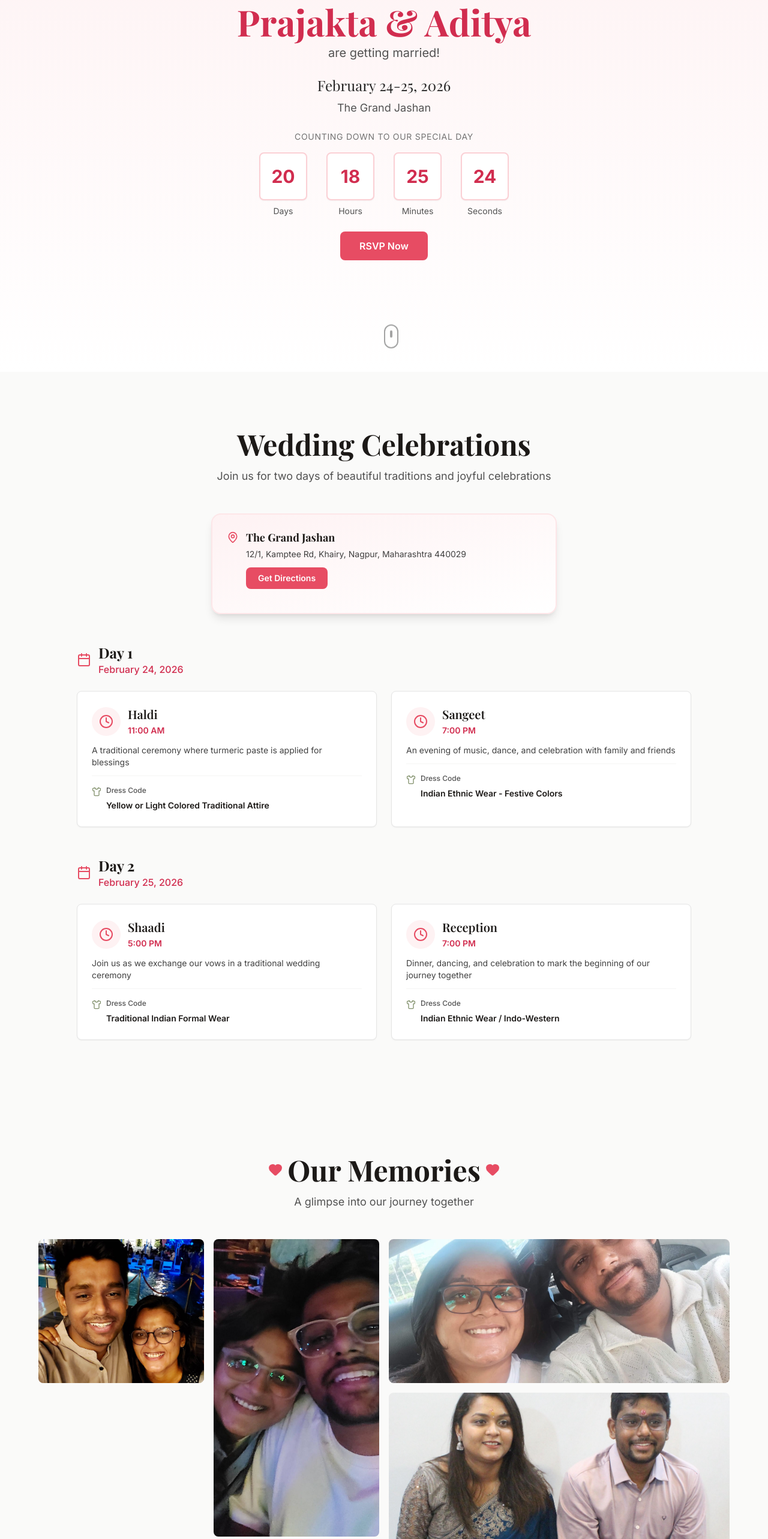
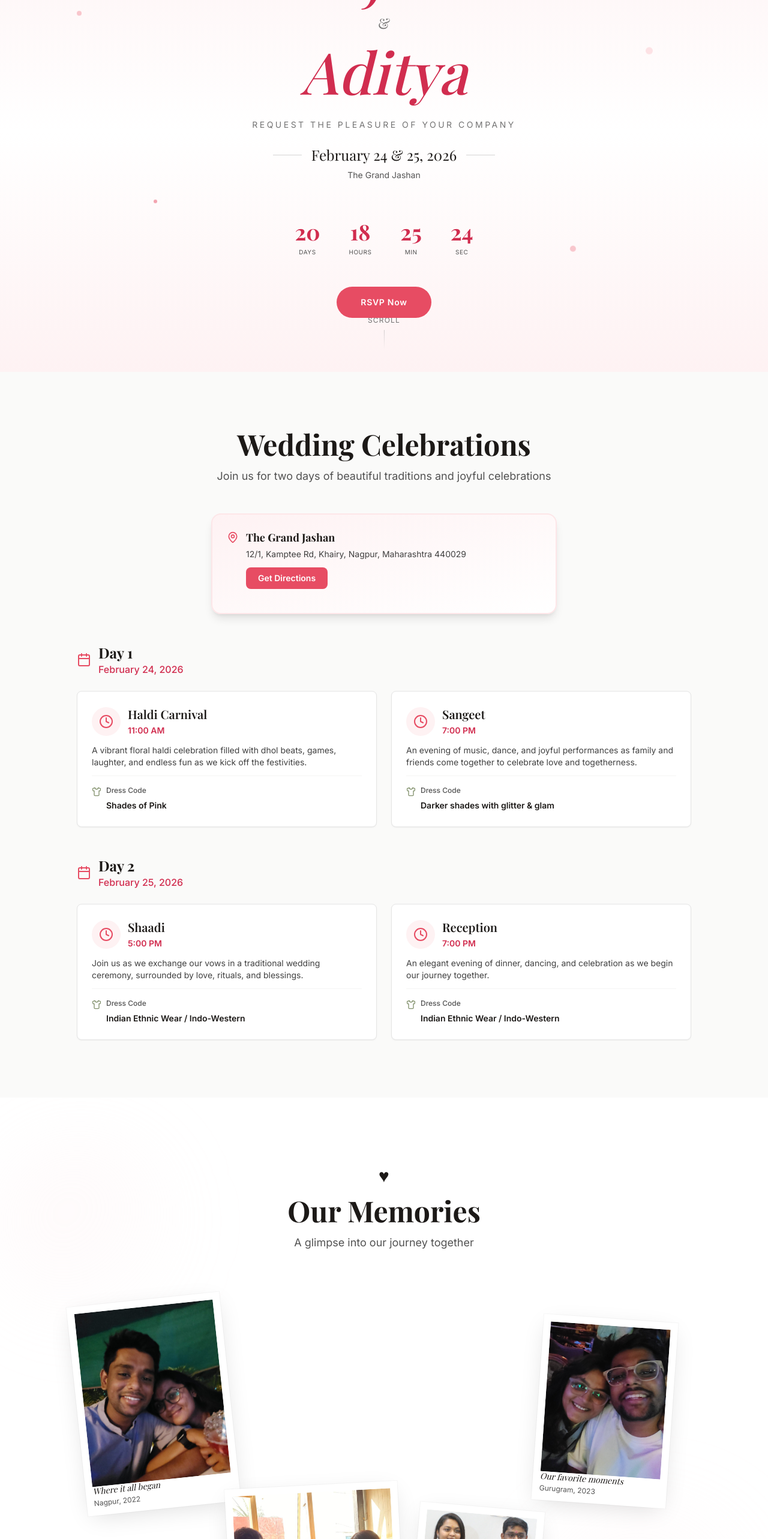
Before and after one commit to AadityaSapate/wedding-invite, a Next.js app: page / in a window 1280 px wide. Shown: the part 180-2746 px from the top of the page at 60% size. Built offline with nearby package versions, Linux system fonts and the light colour scheme; a web font is replaced by a local one.

Commit message:
update background

```diff
--- a/src/app/globals.css
+++ b/src/app/globals.css
@@ -81,4 +81,62 @@
     animation: float 3s ease-in-out infinite;
     animation-delay: 1s;
   }
+
+  @keyframes float-reverse {
+    0%, 100% {
+      transform: translate(0, 0);
+    }
+    50% {
+      transform: translate(-5px, -15px);
+    }
+  }
+
+  @keyframes scroll-hint {
+    0%, 100% {
+      transform: translateY(0);
+    }
+    50% {
+      transform: translateY(6px);
+    }
+  }
+
+  @keyframes mesh-1 {
+    0%, 100% {
+      background: radial-gradient(circle at 20% 80%, rgba(var(--primary-rgb, 168, 85, 247) / 0.3) 0%, transparent 50%);
+    }
+    33% {
+      background: radial-gradient(circle at 80% 20%, rgba(var(--primary-rgb, 168, 85, 247) / 0.3) 0%, transparent 50%);
+    }
+    66% {
+      background: radial-gradient(circle at 40% 40%, rgba(var(--primary-rgb, 168, 85, 247) / 0.3) 0%, transparent 50%);
+    }
+  }
+
+  @keyframes mesh-2 {
+    0%, 100% {
+      background: radial-gradient(circle at 70% 30%, rgba(var(--primary-rgb, 168, 85, 247) / 0.4) 0%, transparent 40%);
+    }
+    33% {
+      background: radial-gradient(circle at 30% 70%, rgba(var(--primary-rgb, 168, 85, 247) / 0.4) 0%, transparent 40%);
+    }
+    66% {
+      background: radial-gradient(circle at 60% 60%, rgba(var(--primary-rgb, 168, 85, 247) / 0.4) 0%, transparent 40%);
+    }
+  }
+
+  .animate-float-reverse {
+    animation: float-reverse 6s ease-in-out infinite;
+  }
+
+  .animate-scroll-hint {
+    animation: scroll-hint 1.5s ease-in-out infinite;
+  }
+
+  .animate-mesh-1 {
+    animation: mesh-1 15s linear infinite;
+  }
+
+  .animate-mesh-2 {
+    animation: mesh-2 20s linear infinite;
+  }
 }
--- a/src/components/sections/Hero.tsx
+++ b/src/components/sections/Hero.tsx
@@ -16,58 +16,78 @@ export function Hero() {
   }, []);
 
   return (
-    <section className="relative min-h-screen flex items-center justify-center bg-gradient-to-b from-primary-50 to-white">
-      <div className="section-container text-center">
-        <div className="space-y-6">
-          {/* Names */}
-          <div className="space-y-2">
-            <h1 className="heading-1 text-primary-600">
-              {siteConfig.names.bride} & {siteConfig.names.groom}
-            </h1>
-            <p className="text-xl text-neutral-600">
-              are getting married!
-            </p>
+    <section className="relative min-h-screen flex items-center justify-center overflow-hidden">
+      {/* Layered animated background */}
+      <div className="absolute inset-0">
+        <div className="absolute inset-0 bg-gradient-to-b from-primary-50 via-white to-primary-50" />
+
+        {/* Animated mesh gradient 1 */}
+        <div
+          className="absolute inset-0 opacity-40 animate-mesh-1"
+        />
+
+        {/* Animated mesh gradient 2 */}
+        <div
+          className="absolute inset-0 opacity-30 animate-mesh-2"
+        />
       </div>
 
-          {/* Date */}
-          <div className="space-y-2">
-            <p className="text-2xl font-serif text-neutral-800">
-              February 24-25, 2026
-            </p>
-            <p className="text-lg text-neutral-600">
-              {siteConfig.venue.name}
-            </p>
+      {/* Floating decorative shapes */}
+      <div className="absolute top-1/4 left-[10%] w-2 h-2 rounded-full bg-primary-400/40 animate-float" />
+      <div className="absolute top-1/3 right-[15%] w-3 h-3 rounded-full bg-primary-300/30 animate-float-delay" />
+      <div className="absolute bottom-1/3 left-[20%] w-1.5 h-1.5 rounded-full bg-primary-500/50 animate-float-slow" />
+      <div className="absolute bottom-1/4 right-[25%] w-2.5 h-2.5 rounded-full bg-primary-400/40 animate-float-reverse" />
+
+      {/* Content */}
+      <div className="relative z-10 text-center px-6 max-w-3xl mx-auto">
+
+        <h1 className="font-serif text-6xl md:text-8xl font-medium text-primary-600 mb-2 italic">
+          {siteConfig.names.bride}
+        </h1>
+
+        <div className="my-4">
+          <span className="font-serif text-2xl text-neutral-500">&</span>
         </div>
 
-          {/* Countdown */}
-          <div className="mt-12">
-            <p className="text-sm uppercase tracking-wider text-neutral-500 mb-4">
-              Counting down to our special day
+        <h1 className="font-serif text-6xl md:text-8xl font-medium text-primary-600 mb-8 italic">
+          {siteConfig.names.groom}
+        </h1>
+
+        <div className="mb-16">
+          <p className="text-sm tracking-[0.25em] uppercase text-neutral-500 mb-6">
+            Request the pleasure of your company
           </p>
-            <div className="flex justify-center gap-4 sm:gap-8">
+          <div className="flex items-center justify-center gap-4 text-neutral-900">
+            <span className="w-12 h-px bg-neutral-300" />
+            <p className="font-serif text-xl md:text-2xl">
+              February 24 & 25, 2026
+            </p>
+            <span className="w-12 h-px bg-neutral-300" />
+          </div>
+          <p className="text-neutral-600 text-sm mt-2">{siteConfig.venue.name}</p>
+        </div>
+
+        {/* Minimal Countdown */}
+        <div className="flex justify-center gap-8 md:gap-12 mb-12">
           <CountdownUnit value={timeUntil.days} label="Days" />
           <CountdownUnit value={timeUntil.hours} label="Hours" />
-              <CountdownUnit value={timeUntil.minutes} label="Minutes" />
-              <CountdownUnit value={timeUntil.seconds} label="Seconds" />
-            </div>
+          <CountdownUnit value={timeUntil.minutes} label="Min" />
+          <CountdownUnit value={timeUntil.seconds} label="Sec" />
         </div>
 
-          {/* CTA */}
-          <div className="mt-12">
         <a
           href="#rsvp"
-              className="inline-block bg-primary-500 hover:bg-primary-600 text-white font-semibold px-8 py-3 rounded-lg transition-colors duration-200"
+          className="inline-flex items-center gap-2 px-10 py-4 bg-primary-500 hover:bg-primary-600 text-white rounded-full font-semibold text-sm tracking-wider transition-colors"
         >
           RSVP Now
         </a>
       </div>
-        </div>
-      </div>
 
-      {/* Scroll indicator */}
-      <div className="absolute bottom-8 left-1/2 -translate-x-1/2 animate-bounce">
-        <div className="w-6 h-10 border-2 border-neutral-400 rounded-full flex justify-center">
-          <div className="w-1 h-3 bg-neutral-400 rounded-full mt-2"></div>
+      {/* Scroll hint */}
+      <div className="absolute bottom-10 left-1/2 -translate-x-1/2">
+        <div className="flex flex-col items-center gap-2 animate-scroll-hint">
+          <span className="text-xs tracking-widest text-neutral-500 uppercase">Scroll</span>
+          <div className="w-px h-8 bg-gradient-to-b from-neutral-400/50 to-transparent" />
         </div>
       </div>
     </section>
@@ -76,13 +96,13 @@ export function Hero() {
 
 function CountdownUnit({ value, label }: { value: number; label: string }) {
   return (
-    <div className="flex flex-col items-center">
-      <div className="w-16 h-16 sm:w-20 sm:h-20 bg-white border-2 border-primary-200 rounded-lg flex items-center justify-center shadow-sm">
-        <span className="text-2xl sm:text-3xl font-bold text-primary-600">
+    <div className="text-center">
+      <span className="font-serif text-3xl md:text-4xl text-primary-600 font-bold block">
         {value.toString().padStart(2, '0')}
       </span>
-      </div>
-      <span className="text-sm text-neutral-600 mt-2">{label}</span>
+      <span className="text-[10px] uppercase tracking-wider text-neutral-600">
+        {label}
+      </span>
     </div>
   );
 }
--- a/src/components/sections/PhotoGallery.tsx
+++ b/src/components/sections/PhotoGallery.tsx
@@ -1,5 +1,4 @@
 import Image from 'next/image';
-import { Heart } from 'lucide-react';
 
 // Our journey together
 const photos = [
@@ -7,73 +6,128 @@ const photos = [
     id: 1,
     src: '/images/gallery/nagpur-2022.jpeg',
     alt: 'We Started in Nagpur in 2022',
-    caption: 'Nagpur 2022',
-    span: '' // Square photo - standard size
+    caption: 'Where it all began',
+    date: 'Nagpur, 2022',
+    rotate: -6,
   },
   {
     id: 2,
     src: '/images/gallery/gurugram-2023.jpeg',
     alt: 'Our journey continued in Gurugram 2023',
-    caption: 'Gurugram 2023',
-    span: 'md:row-span-2' // Portrait photo - taller
+    caption: 'Our favorite moments',
+    date: 'Gurugram, 2023',
+    rotate: 4,
   },
   {
     id: 3,
     src: '/images/gallery/banglore-2024.jpeg',
     alt: 'Together in Banglore 2024',
-    caption: 'Banglore 2024',
-    span: 'md:col-span-2' // Landscape photo - wider
+    caption: 'Crafting together',
+    date: 'Banglore, 2024',
+    rotate: -3,
   },
   {
     id: 4,
     src: '/images/gallery/nagpur-2025.jpeg',
     alt: 'Confirmation from families in 2025',
-    caption: 'Families United 2025',
-    span: 'md:col-span-2 md:row-span-2' // Large photo - emphasis on final milestone
+    caption: 'Families united!',
+    date: 'Nagpur, 2025',
+    rotate: 5,
   },
 ];
 
 export function PhotoGallery() {
   return (
-    <section id="photos" className="section-container bg-neutral-50">
-      <div className="max-w-6xl mx-auto">
-        <div className="text-center mb-12">
-          <div className="flex items-center justify-center gap-2 mb-4">
-            <Heart className="w-6 h-6 text-primary-500 fill-primary-500" />
-            <h2 className="heading-2 text-neutral-900">
+    <section id="photos" className="py-28 px-6 bg-white relative overflow-hidden">
+      {/* Decorative elements */}
+      <div className="absolute top-20 left-0 w-72 h-72 bg-gradient-to-br from-primary-100/30 to-transparent rounded-full blur-3xl" />
+      <div className="absolute bottom-20 right-0 w-96 h-96 bg-gradient-to-br from-primary-100/20 to-transparent rounded-full blur-3xl" />
+
+      <div className="max-w-5xl mx-auto relative">
+        <div className="text-center mb-20">
+          <span className="inline-block text-3xl mb-4">♥</span>
+          <h2 className="heading-2 text-neutral-900 mb-4">
             Our Memories
           </h2>
-            <Heart className="w-6 h-6 text-primary-500 fill-primary-500" />
-          </div>
-          <p className="text-lg text-neutral-600">
+          <p className="text-lg text-neutral-600 max-w-md mx-auto">
             A glimpse into our journey together
           </p>
         </div>
 
-        {/* Masonry Grid Layout */}
-        <div className="grid grid-cols-2 md:grid-cols-4 gap-4 auto-rows-[240px]">
-          {photos.map((photo) => (
+        {/* Polaroid Grid - Artistic scattered layout */}
+        <div className="relative">
+          {/* Desktop: Scattered artistic layout */}
+          <div className="hidden md:block relative h-[700px]">
+            {photos.map((photo, index) => (
               <div
                 key={photo.id}
-              className={`relative overflow-hidden rounded-lg group ${photo.span} hover:shadow-xl transition-shadow duration-300`}
+                className={`absolute bg-white p-3 pb-12 shadow-xl cursor-pointer transition-all duration-300 hover:scale-105 hover:rotate-0 hover:z-10
+                  ${index === 0 ? 'top-0 left-0 w-64' : ''}
+                  ${index === 1 ? 'top-8 right-8 w-56' : ''}
+                  ${index === 2 ? 'bottom-0 left-1/4 w-72' : ''}
+                  ${index === 3 ? 'bottom-16 right-1/4 w-52' : ''}
+                `}
+                style={{
+                  transform: `rotate(${photo.rotate}deg)`,
+                  boxShadow: '0 10px 40px -10px rgba(0,0,0,0.15), 0 0 0 1px rgba(0,0,0,0.03)',
+                }}
               >
+                <div className="overflow-hidden relative aspect-[4/5]">
                   <Image
                     src={photo.src}
                     alt={photo.alt}
                     fill
-                className="object-cover group-hover:scale-105 transition-transform duration-300"
-                sizes="(max-width: 768px) 50vw, (max-width: 1024px) 50vw, 25vw"
+                    className="object-cover"
+                    sizes="(max-width: 768px) 100vw, 300px"
                   />
-              {/* Caption Overlay */}
-              <div className="absolute inset-0 bg-gradient-to-t from-black/70 via-black/20 to-transparent opacity-0 group-hover:opacity-100 transition-opacity duration-300 flex items-end">
-                <p className="text-white font-serif text-lg md:text-xl font-semibold p-4 w-full">
+                </div>
+                <div className="absolute bottom-3 left-3 right-3">
+                  <p className="font-serif text-neutral-900 italic text-sm">
                     {photo.caption}
+                  </p>
+                  <p className="text-xs text-neutral-600 mt-0.5">
+                    {photo.date}
                   </p>
                 </div>
               </div>
             ))}
           </div>
 
+          {/* Mobile: Stacked with slight rotation */}
+          <div className="md:hidden flex flex-col items-center gap-8">
+            {photos.map((photo) => (
+              <div
+                key={photo.id}
+                className="bg-white p-3 pb-12 shadow-xl w-64 relative"
+                style={{
+                  transform: `rotate(${photo.rotate / 2}deg)`,
+                  boxShadow: '0 10px 40px -10px rgba(0,0,0,0.15), 0 0 0 1px rgba(0,0,0,0.03)',
+                }}
+              >
+                <div className="relative aspect-[4/5]">
+                  <Image
+                    src={photo.src}
+                    alt={photo.alt}
+                    fill
+                    className="object-cover"
+                    sizes="256px"
+                  />
+                </div>
+                <div className="absolute bottom-3 left-3 right-3">
+                  <p className="font-serif text-neutral-900 italic text-sm">
+                    {photo.caption}
+                  </p>
+                  <p className="text-xs text-neutral-600 mt-0.5">
+                    {photo.date}
+                  </p>
+                </div>
+              </div>
+            ))}
+          </div>
+        </div>
+
+        {/* Timeline connector */}
+        {/*<div className="hidden md:block absolute top-1/2 left-1/2 -translate-x-1/2 -translate-y-1/2 w-3/4 h-px bg-gradient-to-r from-transparent via-neutral-200 to-transparent" />*/}
       </div>
     </section>
   );
--- a/src/config/site.ts
+++ b/src/config/site.ts
@@ -18,15 +18,15 @@ export const siteConfig: SiteConfig = {
       events: [
         {
           time: "11:00 AM",
-          title: "Haldi",
-          description: "A traditional ceremony where turmeric paste is applied for blessings",
-          dressCode: "Yellow or Light Colored Traditional Attire"
+          title: "Haldi Carnival",
+          description: "A vibrant floral haldi celebration filled with dhol beats, games, laughter, and endless fun as we kick off the festivities.",
+          dressCode: "Shades of Pink"
         },
         {
           time: "7:00 PM",
           title: "Sangeet",
-          description: "An evening of music, dance, and celebration with family and friends",
-          dressCode: "Indian Ethnic Wear - Festive Colors"
+          description: "An evening of music, dance, and joyful performances as family and friends come together to celebrate love and togetherness.",
+          dressCode: "Darker shades with glitter & glam"
         }
       ]
     },
@@ -37,13 +37,13 @@ export const siteConfig: SiteConfig = {
         {
           time: "5:00 PM",
           title: "Shaadi",
-          description: "Join us as we exchange our vows in a traditional wedding ceremony",
-          dressCode: "Traditional Indian Formal Wear"
+          description: "Join us as we exchange our vows in a traditional wedding ceremony, surrounded by love, rituals, and blessings.",
+          dressCode: "Indian Ethnic Wear / Indo-Western"
         },
         {
           time: "7:00 PM",
           title: "Reception",
-          description: "Dinner, dancing, and celebration to mark the beginning of our journey together",
+          description: "An elegant evening of dinner, dancing, and celebration as we begin our journey together.",
           dressCode: "Indian Ethnic Wear / Indo-Western"
         }
       ]
```
Also changed, not shown: src/components/sections/RSVPForm.tsx (+56 -85 lines), public/images/gallery/banglore-2024.jpeg, public/images/gallery/nagpur-2022.jpeg. Lines whose indentation alone changed are shown as unchanged.
